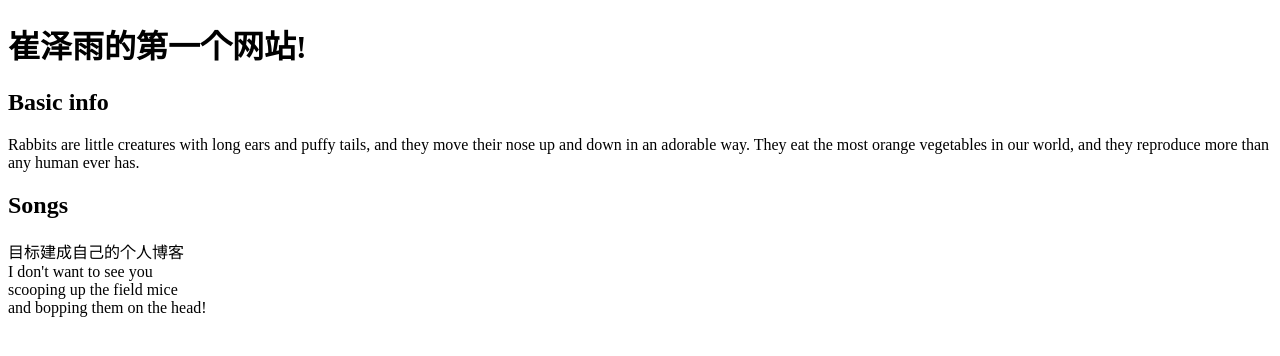
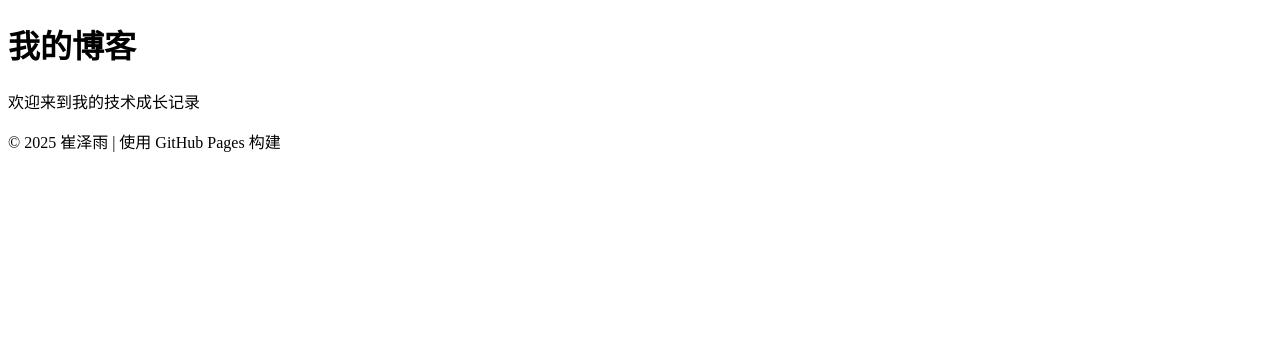
Before and after one commit to cuizeyu123/cuizeyu123.github.io, a plain HTML site: page index.html in a window 1280 px wide. Drawn offline with nearby package versions, Linux system fonts and the light colour scheme.

Commit message:
Update index.html

```diff
--- a/index.html
+++ b/index.html
@@ -1,25 +1,29 @@
 <!DOCTYPE html>
-<html>
-    <head>
-        <meta charset="utf-8">
-        <title>崔泽雨的个人主页!!</title>
-    </head>
-    <body>
+<html lang="zh">
+<head>
+  <meta charset="UTF-8" />
+  <meta name="viewport" content="width=device-width, initial-scale=1.0"/>
+  <title>我的博客</title>
+  <link rel="stylesheet" href="style.css" />
+</head>
+<body>
+  <header>
+    <h1>我的博客</h1>
+    <p>欢迎来到我的技术成长记录</p>
+  </header>
 
-    <h1>崔泽雨的第一个网站!</h1>
+  <main id="content">
+    <ul id="post-list">
+      <!-- 博客文章列表会通过 JS 自动填充 -->
+    </ul>
+    <article id="post-view" style="display:none;"></article>
+  </main>
 
-    <h2>Basic info</h2>
+  <footer>
+    <p>&copy; 2025 崔泽雨 | 使用 GitHub Pages 构建</p>
+  </footer>
 
-    <p>Rabbits are little creatures with long ears and puffy tails, and they move their nose up and down in an adorable way. They eat the most orange vegetables in our world, and they reproduce more than any human ever has.</p>
-
-    <h2>Songs</h2>
-
-    <p>目标建成自己的个人博客 <br>
-I don't want to see you <br>
-scooping up the field mice <br>
-and bopping them on the head!</p>
-
-
-
-    </body>
+  <script src="https://cdn.jsdelivr.net/npm/marked/marked.min.js"></script>
+  <script src="main.js"></script>
+</body>
 </html>
```
